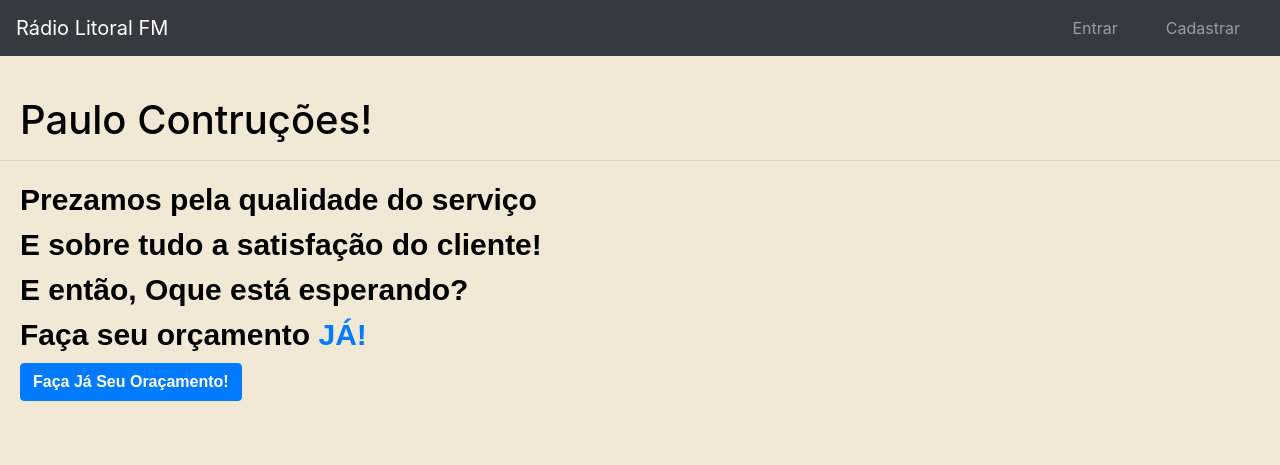
After one commit to spinho010/Radio2022, a Django app: page /divulgacao1/ in a window 1280 px wide. The commit adds this page. Shown: the top 465 px of the page. Run offline with Django 4.2, Linux system fonts and the light colour scheme; some libraries are stand-ins or nearby versions.

Commit message:
paulo contruções

```diff
--- a/radiofm/urls.py
+++ b/radiofm/urls.py
@@ -15,9 +15,11 @@ Including another URLconf
 """
 from django.contrib import admin
 from django.urls import path, include
+from users.views import PauloContruções
 
 urlpatterns = [
     path('admin/', admin.site.urls),
     path('accounts/', include("allauth.urls")),
     path("", include("pages.urls", namespace="pages")),
+    path("divulgacao1/", PauloContruções.as_view(), name="divulgação"),
 ]
--- /dev/null
+++ b/templates/paulo.html
@@ -0,0 +1,68 @@
+<!DOCTYPE html>
+{% load static %}
+<html lang="pt-br">
+<head>
+    <meta charset="UTF-8">
+    <meta name="viewport" content="width=device-width, initial-scale=1.0">
+    <link rel="stylesheet" href="https://stackpath.bootstrapcdn.com/bootstrap/4.5.2/css/bootstrap.min.css" integrity="sha384-JcKb8q3iqJ61gNV9KGb8thSsNjpSL0n8PARn9HuZOnIxN0hoP+VmmDGMN5t9UJ0Z" crossorigin="anonymous">
+    <link rel="shortcut icon" href="{% static 'favicon.ico' %}" type="image/x-icon">
+    <title>Paulo Contruções</title>
+    <nav class="navbar navbar-expand-md navbar-dark bg-dark fixed-top">
+        <a class="navbar-brand" href="{% url 'pages:home' %}">Rádio Litoral FM</a>
+            <button class="navbar-toggler" type="button" data-toggle="collapse" data-target="#navbarsExampleDefault" aria-controls="navbarsExampleDefault" aria-expanded="false" aria-label="Toggle navigation">
+                <span class="navbar-toggler-icon"></span>
+            </button>
+                <div class="collapse navbar-collapse" id="navbarsExampleDefault">
+                    <ul class="navbar-nav mr-auto">
+                    {% if user.is_authenticated %}
+                    </ul>
+                        <ul class="navbar-nav px-3">
+                            <li class="nav-item text-nowrap">
+                                <a href="{% url 'account_logout' %}" class="nav-link">Sair</a>
+                            </li>
+                    </ul>
+                    {% else %}
+                    </ul>
+                        <ul class="navbar-nav px-3">
+                        <li class="nav-item">
+                            <a href="{% url 'account_login' %}" class="nav-link">Entrar</a>
+                        </li>
+                    </ul>
+                        <ul class="navbar-nav px-3">
+                        <li class="nav-item">
+                            <a href="{% url 'account_signup' %}" class="nav-link">Cadastrar</a>
+                        </li>
+                    </ul>
+                    {% endif %}
+                </div>
+            </nav>
+</head>
+<body>
+<br><br><br><br>
+    <style>
+        body{
+            background-color: rgb(241, 232, 214);
+            color: black;
+        }
+        h1{
+            margin-left: 20px;
+        }
+        p{
+            margin-left: 20px;
+            font-family: Arial, Helvetica, sans-serif;
+            font-size: 30px;
+            font-weight: bold;
+        }
+    </style>
+    <h1>Paulo Contruções!</h1>
+    <hr>
+    <p>
+        Prezamos pela qualidade do serviço <br>
+        E sobre tudo a satisfação do cliente! <br>
+        E então, Oque está esperando? <br>
+        Faça seu orçamento <a href="http://wa.me/5571996579421" target="__blank"><strong>JÁ!</strong> <br></a>
+        <a href="http://wa.me/5571996579421" target="__blank"><button type="button" class="btn btn-primary"><strong>Faça Já Seu Oraçamento!</strong></button> </a>
+    </p>
+<br><br>
+</body>
+</html>
--- a/users/views.py
+++ b/users/views.py
@@ -1,3 +1,17 @@
-from django.shortcuts import render
+from django.shortcuts import render, redirect, get_object_or_404
+from django.contrib.auth.models import User
+from django.views.generic.edit import CreateView, UpdateView, DeleteView
+from django.views.generic.list import ListView
+from django.http import HttpResponse
+from django.contrib.auth.mixins import LoginRequiredMixin
+from django.urls import reverse_lazy
+from django.views.generic import TemplateView
+from django.template.loader import get_template
 
 # Create your views here.
+
+
+#TemplateView
+
+class PauloContruções(TemplateView):
+    template_name = 'paulo.html'
```
Also changed, not shown: templates/home.html (+16 -15 lines).
